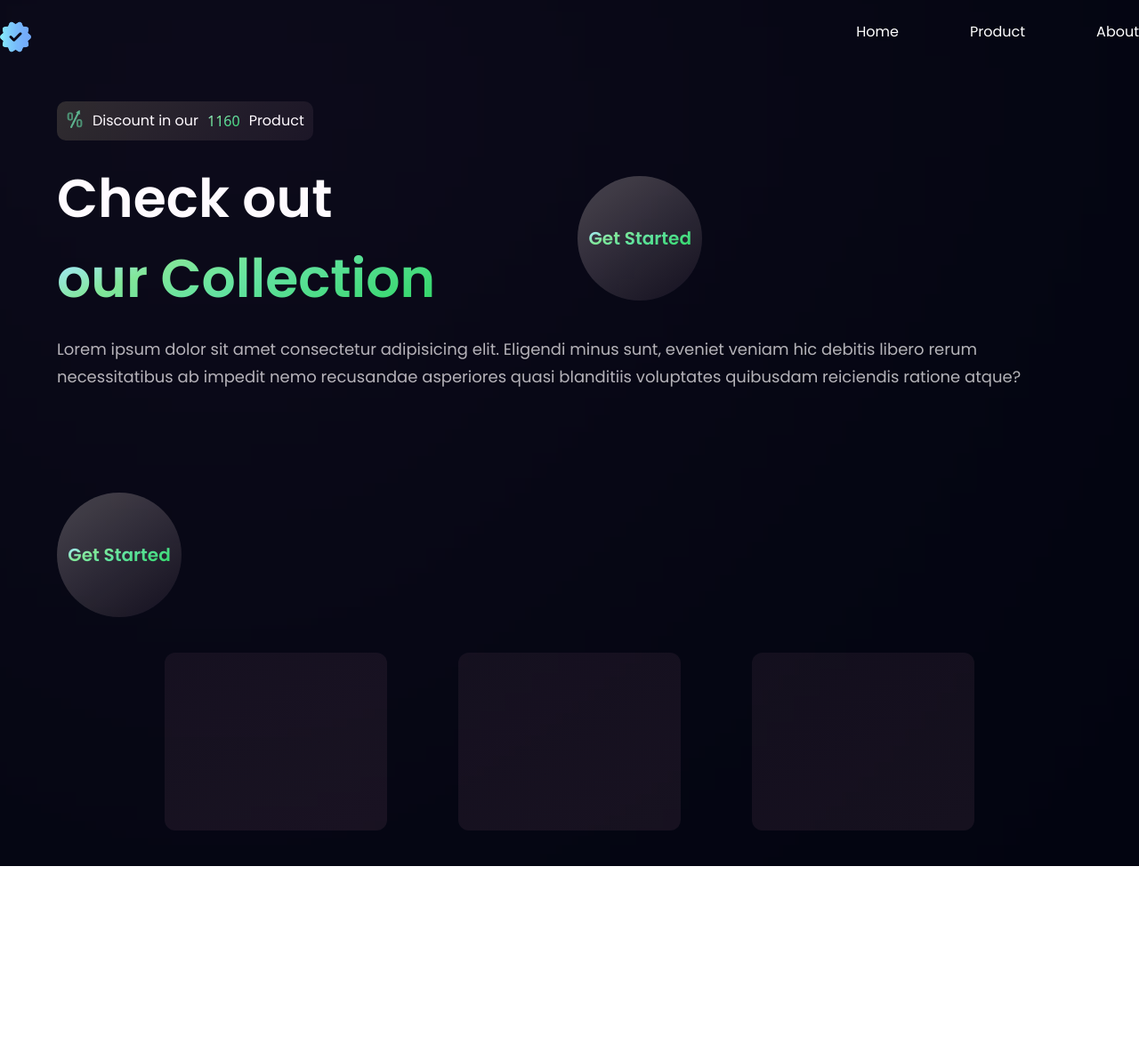
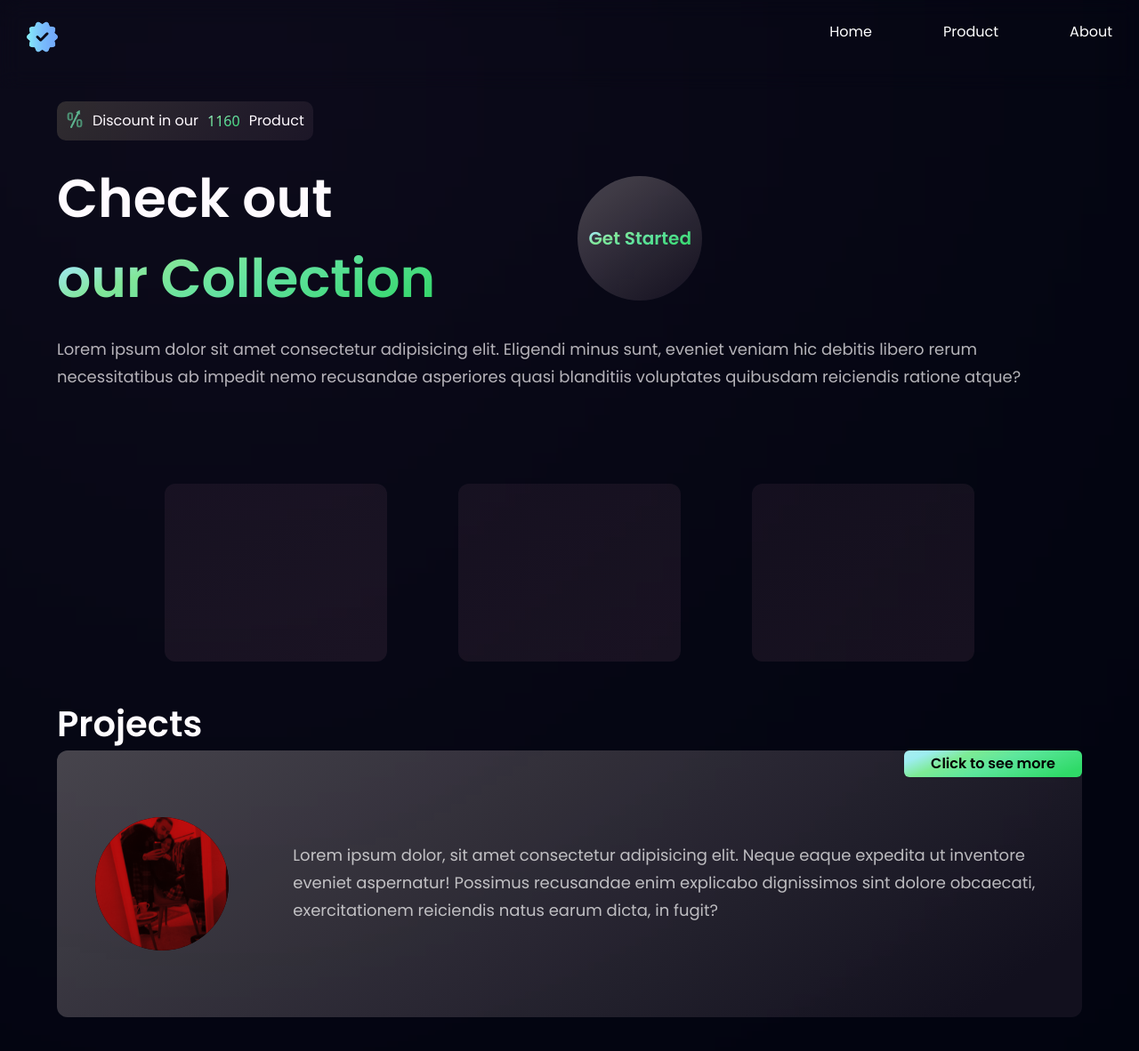
Before and after one commit to feediiiii/EmpirePro, a React (Vite) app in the folder front/: page / in a window 1280 px wide. Shown: the top 1182 px of the page at 89% size. Before the commit the page ends 974 px from the top, so only its background shows below. Built offline with nearby package versions, Linux system fonts and the light colour scheme.

Commit message:
I working on the home page still

```diff
--- a/front/src/App.jsx
+++ b/front/src/App.jsx
@@ -1,4 +1,5 @@
 import React from 'react'
+import Carousel from './component/Carousel.jsx'
 import GetStarted from './component/GetStarted.jsx'
 import Navbar from './component/Navbar.jsx'
 import UnderNav from './component/UnderNav.jsx'
@@ -21,7 +22,7 @@ const App = () => {
 
 
       <div className={`bg-primary  ${css.flexCenter} justify-center items-center`}>
-        <div className={`${css.boxWidth} sm:mt-[50px] mt-[30px] justify-center items-center`}>
+        <div className={`container sm:mt-[50px] mt-[30px] justify-center items-center sm:hidden `}>
               <GetStarted/>
           </div>
       </div>
@@ -42,6 +43,14 @@ const App = () => {
 
       </div>
 
+      <div>
+        <h1 className='font-poppins font-semibold text-[30px] ss:text-[40px]'> Projects </h1>
+      </div>
+
+      <div className='h-[400px] justify-center items-center '>
+        <Carousel/>
+      </div>
+
 
     </div>
   )
--- /dev/null
+++ b/front/src/component/Carousel.jsx
@@ -0,0 +1,26 @@
+import React from 'react'
+import css from '../style'
+import img1 from '../assets/Me and Marushhh.png'
+
+const Carousel = () => {
+  return (
+
+    <div className='flex h-[300px] bg-black-gradient rounded-xl  justify-start'>
+    <div className=' flex h-[300px] w-[300px] justify-center items-center '>
+            <div className= 'bg-black flex w-[150px] h-[150px]  rounded-full text-center justify-center items-center'>
+                <img src={img1} className="rounded-full  w-[150px] h-[150px] object-cover transition duration-200 ease-in-out transform hover:scale-110"/>
+            </div>
+    </div>
+        <div className=' w-[100%] flex justify-start items-center p-[30px] transition duration-200 ease-in-out transform hover:scale-105'>
+            <p className={`font-poppins font-normal text-dimWhite sm:text-[18px] xl:text-[12px] leading-[30.8px] `}> Lorem ipsum dolor, sit amet consectetur adipisicing elit. Neque eaque expedita ut inventore eveniet aspernatur! Possimus recusandae enim explicabo dignissimos sint dolore obcaecati, exercitationem reiciendis natus earum dicta, in fugit?</p>
+        </div>
+        <div className='flex justify-end transition duration-200 ease-in-out transform hover:scale-105'>
+            <div className='bg-green-gradient absolute h-[30px] w-[200px] rounded-md  p-[10px] flex items-center justify-center '>
+                <h3 className={`font-poppins font-semibold text-black    `}> Click to see more</h3>
+            </div>
+        </div>
+    </div>
+  )
+}
+
+export default Carousel
--- a/front/src/component/Navbar.jsx
+++ b/front/src/component/Navbar.jsx
@@ -10,19 +10,21 @@ const Navbar = () => {
 const [toggle,setToggle] = useState(false)
 
   return (
-    <nav className='fixed top-0 left-0 right-0 z-50  w-full flex py-6 justify-between item-center navbar h-[100px] ' >
-        <img src={logo} className="w-[35px] h-[35px]" alt={"The logo"}/>
-        <ul className='list-none justify-end sm:flex hidden item-center font-poppins font-normal cursor-pointer flex-1'>
+    <nav className='fixed top-0 left-[0] right-0 z-50  w-full flex py-6  item-center navbar h-[100px] space-between backdrop-blur-md' >
+        <img src={logo} className="w-[35px] h-[35px] ml-[30px]" alt={"The logo"} />
+        <div className=' w-[100%]'>
+            <ul className='list-none justify-end sm:flex hidden item-center font-poppins font-normal cursor-pointer mr-[30px]'>
                 {navBarComp.map((element,index)=>{
                     return (
                         <li className={`${navBarComp.length-1===index? 'mr-0' : 'mr-20'}`} key={element.title}><a href={element.URL}> {element.title} </a></li>
                     )
                 })}
             </ul>
+        </div>
 
-        {!toggle?<img src={menu} className={'sm:hidden w-[35px] h-[35px]'} onClick={()=>setToggle((prev)=>!prev)}/>:<img src={cross} className={'sm:hidden w-[35px] h-[35px]'}  onClick={()=>setToggle((prev)=>!prev)}/>}
+        {!toggle?<img src={menu} className={'sm:hidden w-[35px] h-[35px] mr-10'} onClick={()=>setToggle((prev)=>!prev)}/>:<img src={cross} className={'sm:hidden w-[35px] h-[35px] mr-10'}  onClick={()=>setToggle((prev)=>!prev)}/>}
 
-        <div className={`${toggle ?'flex' : 'hidden'} sm:hidden p-6 bg-black-gradient absolute top-20 right-0 mx-4 my-2 min-w-[240px] sidebar rounded-xl`} >
+        <div className={`${toggle ?'flex' : 'hidden'} sm:hidden p-6 bg-black-gradient absolute top-20 right-0 mx-4 my-2 min-w-[240px] sidebar rounded-xl `} >
             {navBarComp.map((element,index)=>{
                 return (
                     <li key={index} className={`list-none ${index===navBarComp.length-1?'mr-0':'mr-10'}`}><a href={element.URL}> {element.title}  </a></li>
--- a/front/src/component/UnderNav.jsx
+++ b/front/src/component/UnderNav.jsx
@@ -43,7 +43,7 @@ const UnderNav = () => {
                 </h1>
 
                 <div className={"ss:flex hidden md:mr-[10px] w-[300px] place-content-end"}>
-                    <div className={`justify-center ${css.flexCenter} ml-[100px]`}>
+                    <div className={`justify-center ${css.flexCenter} ml-[100px] `}>
                         <GetStarted/>
                     </div>
                 </div>
```
Also changed, not shown: front/src/assets/Me and Marushhh.png (added). Lines whose indentation alone changed are shown as unchanged.
